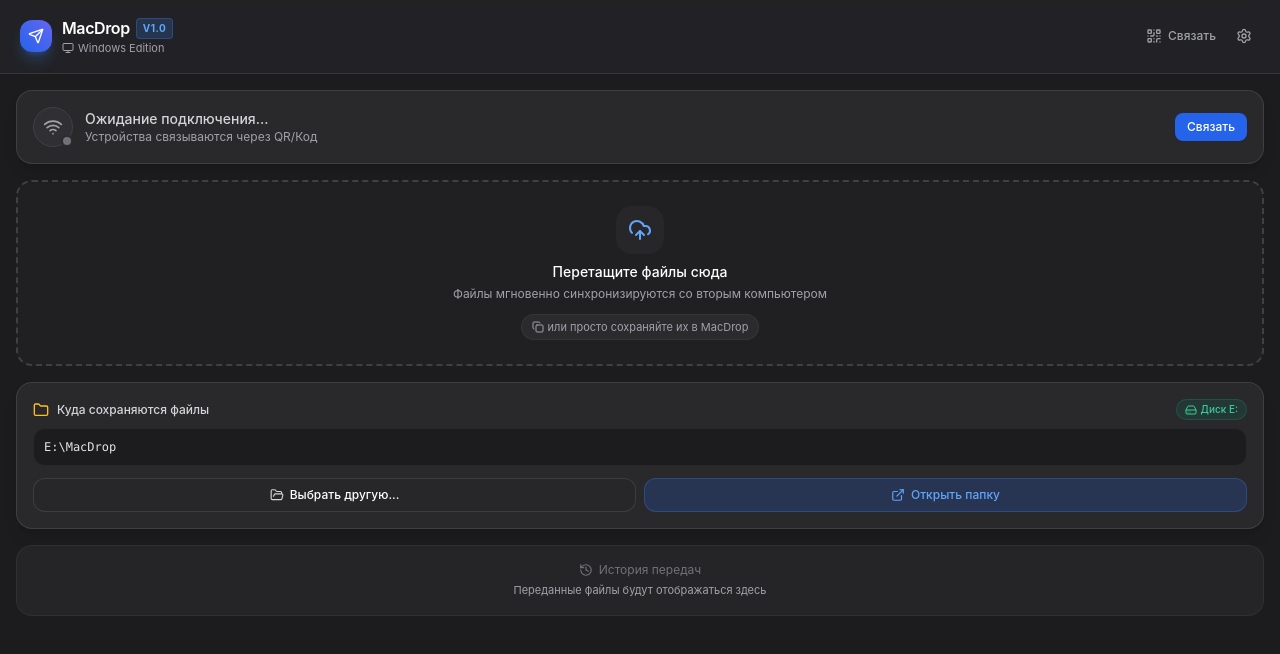
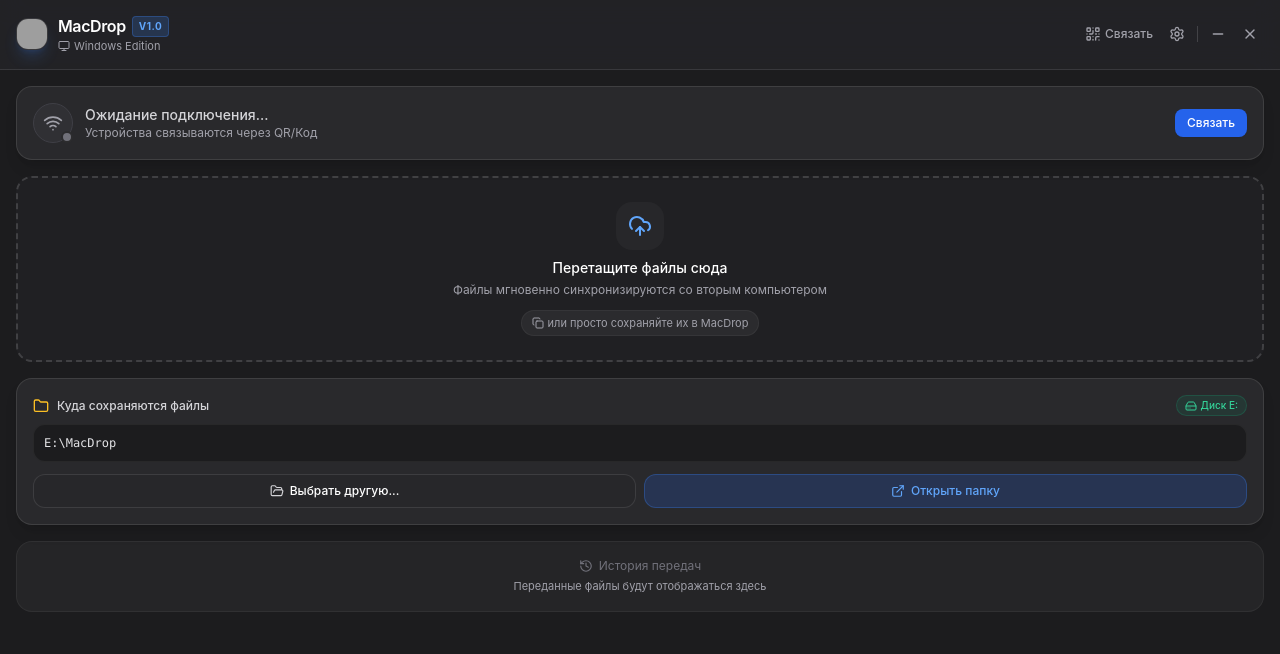
Before and after one commit to Belandiy/MacDrop, a React (Vite) app: page / in a window 1280 px wide. Shown: the top 654 px of the page. Built offline with nearby package versions, Linux system fonts and the light colour scheme; grey boxes are pictures that could not be loaded.

Commit message:
feat(ui): add frameless window with custom minimize and close-to-tray controls

```diff
--- a/src/preload/index.ts
+++ b/src/preload/index.ts
@@ -8,6 +8,8 @@
   getStatus: () => Promise<any>;
   sendDroppedFiles: (filePaths: string[]) => Promise<any>;
   toggleAutostart: (enable: boolean) => Promise<boolean>;
+  minimizeWindow: () => void;
+  closeWindow: () => void;
   onStatusUpdate: (callback: (status: any) => void) => () => void;
   onProgressUpdate: (callback: (progress: any) => void) => () => void;
   platform: string;
@@ -21,6 +23,8 @@
   getStatus: () => ipcRenderer.invoke('get-status'),
   sendDroppedFiles: (filePaths) => ipcRenderer.invoke('send-dropped-files', filePaths),
   toggleAutostart: (enable) => ipcRenderer.invoke('toggle-autostart', enable),
+  minimizeWindow: () => ipcRenderer.send('minimize-window'),
+  closeWindow: () => ipcRenderer.send('close-window'),
   onStatusUpdate: (callback) => {
     const handler = (_: any, data: any) => callback(data);
     ipcRenderer.on('status-update', handler);
--- a/src/renderer/src/App.tsx
+++ b/src/renderer/src/App.tsx
@@ -132,7 +132,7 @@
   };
 
   return (
-    <div className="flex flex-col h-screen bg-[#1c1c1e] text-white">
+    <div className="flex flex-col h-screen bg-[#1c1c1e] text-white select-none">
       <Header
         onOpenSettings={() => setIsSettingsOpen(true)}
         onOpenPairing={() => setIsPairingOpen(true)}
--- a/src/renderer/src/components/Header.tsx
+++ b/src/renderer/src/components/Header.tsx
@@ -1,5 +1,5 @@
 import React from 'react';
-import { Send, Settings, QrCode, Monitor, Laptop } from 'lucide-react';
+import { Send, Settings, QrCode, Monitor, Laptop, Minus, X } from 'lucide-react';
 
 interface HeaderProps {
   onOpenSettings: () => void;
@@ -10,12 +10,29 @@
 export const Header: React.FC<HeaderProps> = ({ onOpenSettings, onOpenPairing, platform }) => {
   const isMac = platform === 'darwin';
 
+  const handleMinimize = () => {
+    if (window.macdrop?.minimizeWindow) {
+      window.macdrop.minimizeWindow();
+    }
+  };
+
+  const handleClose = () => {
+    if (window.macdrop?.closeWindow) {
+      window.macdrop.closeWindow();
+    }
+  };
+
   return (
-    <header className="flex items-center justify-between px-5 py-4 border-b border-white/10 bg-[#252528]/80 backdrop-blur-md sticky top-0 z-20">
-      <div className="flex items-center gap-2.5">
-        <div className="w-8 h-8 rounded-xl bg-gradient-to-tr from-blue-600 to-indigo-500 flex items-center justify-center shadow-lg shadow-blue-500/30">
-          <Send className="w-4 h-4 text-white" />
-        </div>
+    <header
+      style={{ WebkitAppRegion: 'drag' } as any}
+      className="flex items-center justify-between px-4 py-3.5 border-b border-white/10 bg-[#252528]/80 backdrop-blur-md sticky top-0 z-20 select-none cursor-default"
+    >
+      <div className="flex items-center gap-2.5 pointer-events-none">
+        <img
+          src="./logo.png"
+          alt="MacDrop"
+          className="w-8 h-8 rounded-xl object-cover shadow-lg shadow-blue-500/20 border border-white/10"
+        />
         <div>
           <div className="flex items-center gap-1.5">
             <h1 className="font-semibold text-base tracking-tight text-white">MacDrop</h1>
@@ -39,11 +56,11 @@
         </div>
       </div>
 
-      <div className="flex items-center gap-1">
+      <div style={{ WebkitAppRegion: 'no-drag' } as any} className="flex items-center gap-1">
         <button
           onClick={onOpenPairing}
           title="Связать устройства (QR / Код)"
-          className="p-2 rounded-lg text-zinc-400 hover:text-white hover:bg-white/10 transition-colors flex items-center gap-1.5 text-xs font-medium"
+          className="p-1.5 rounded-lg text-zinc-400 hover:text-white hover:bg-white/10 transition-colors flex items-center gap-1 text-xs font-medium"
         >
           <QrCode className="w-4 h-4" />
           <span className="hidden sm:inline">Связать</span>
@@ -51,9 +68,26 @@
         <button
           onClick={onOpenSettings}
           title="Настройки"
-          className="p-2 rounded-lg text-zinc-400 hover:text-white hover:bg-white/10 transition-colors"
+          className="p-1.5 rounded-lg text-zinc-400 hover:text-white hover:bg-white/10 transition-colors"
         >
           <Settings className="w-4 h-4" />
+        </button>
+
+        <div className="w-px h-4 bg-white/15 mx-0.5" />
+
+        <button
+          onClick={handleMinimize}
+          title="Свернуть"
+          className="p-1.5 rounded-lg text-zinc-400 hover:text-white hover:bg-white/10 transition-colors"
+        >
+          <Minus className="w-4 h-4" />
+        </button>
+        <button
+          onClick={handleClose}
+          title="Свернуть в трей"
+          className="p-1.5 rounded-lg text-zinc-400 hover:text-red-400 hover:bg-red-500/15 transition-colors"
+        >
+          <X className="w-4 h-4" />
         </button>
       </div>
     </header>
```
Also changed, not shown: src/main/index.ts (+8 -4 lines), src/main/ipc.ts (+10 -0 lines).
